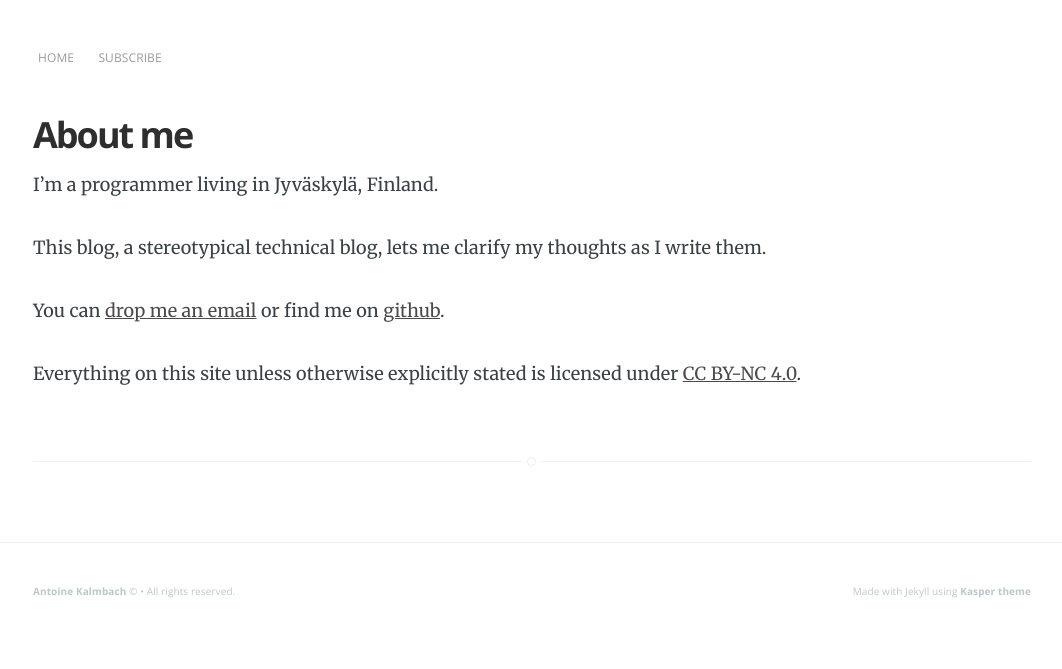
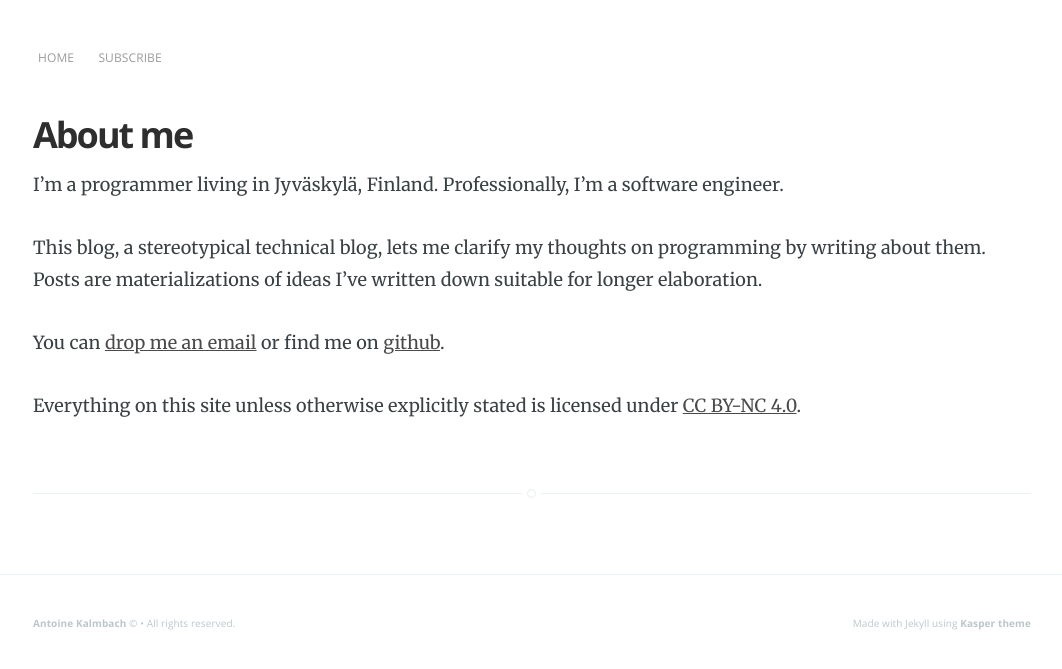
Before and after one commit to ane/ane.github.io, a Jekyll site: the page built from about.md, in a window 1280 px wide. Shown: the top 669 px of the page, without its empty margins (7-1069 px from the left). Built offline with Jekyll 4.4.1, drawn with Linux system fonts in a browser that asks for light colours; Markdown is read by kramdown in place of the engine named in the settings.

Commit message:
Change about.

```diff
--- a/about.md
+++ b/about.md
@@ -4,9 +4,9 @@ date: 2015-1-1 12:00 UTC
 title: About me
 ---
 
-I'm a programmer living in Jyväskylä, Finland.
+I'm a programmer living in Jyväskylä, Finland. Professionally, I'm a software engineer.
 
-This blog, a stereotypical technical blog, lets me clarify my thoughts as I write them.
+This blog, a stereotypical technical blog, lets me clarify my thoughts on programming by writing about them. Posts are materializations of ideas I've written down suitable for longer elaboration.
 
 You can [drop me an email](mailto:ane@iki.fi) or find me on [github](https://github.com/ane).
 
```
